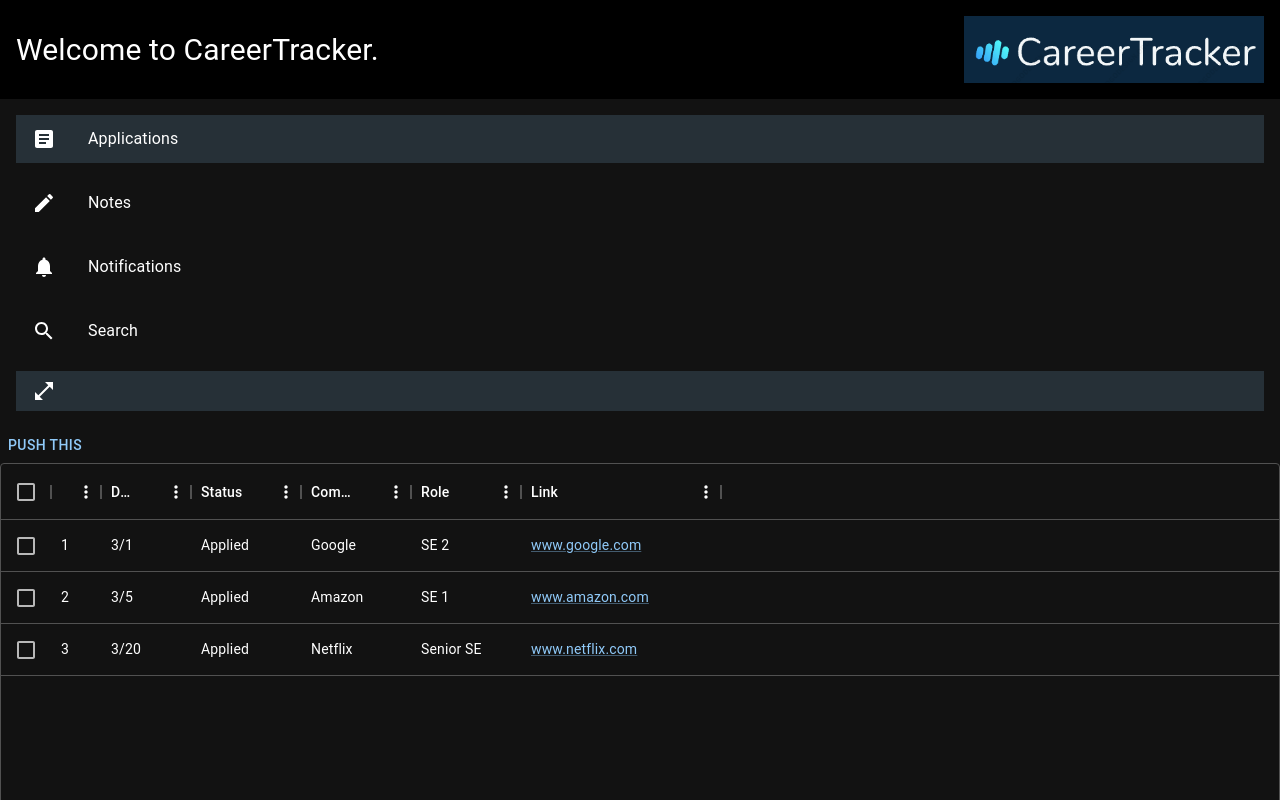
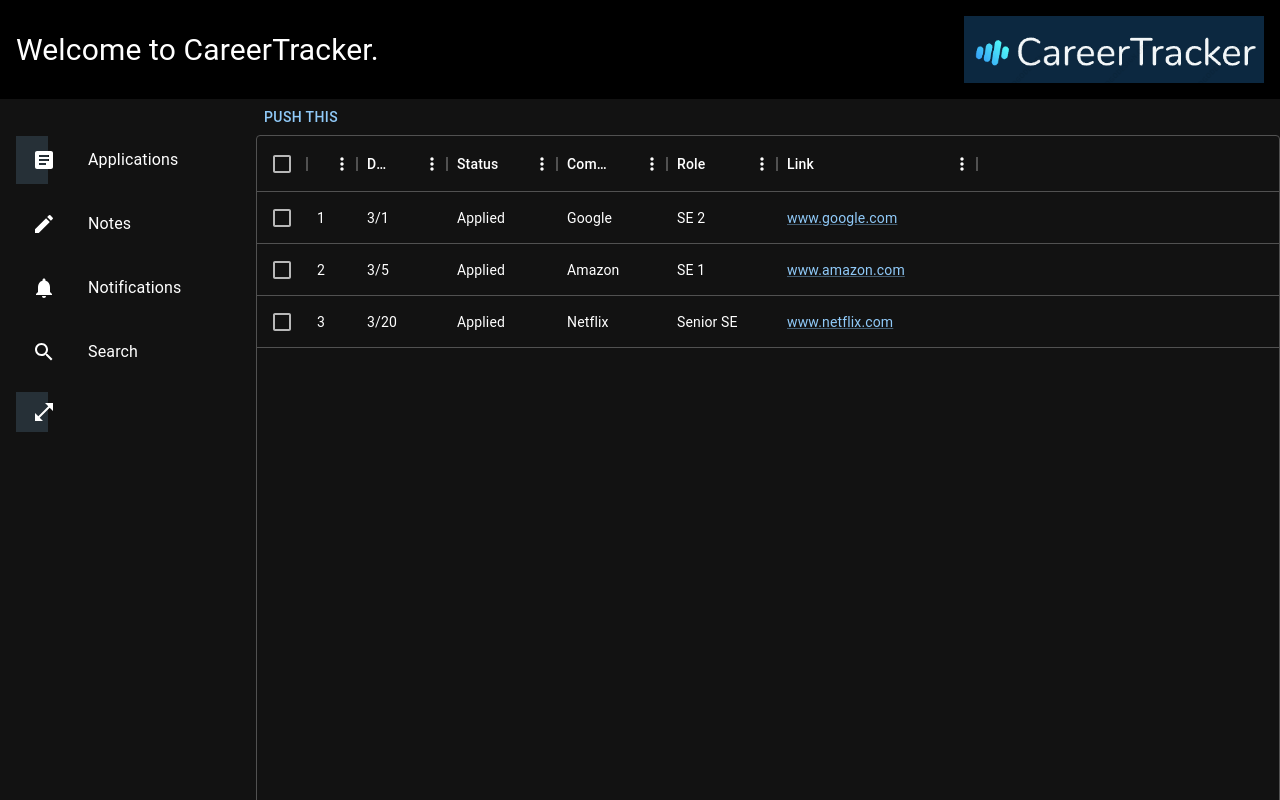
Before and after one commit to CareerTrackr/CareerTracker, a React (Vite) app: page / in a window 1280 px wide. Both pictures are taken after a click on the button "LOGIN". Shown: the top 800 px of the page. Built offline with nearby package versions, Linux system fonts and the light colour scheme; a web font is replaced by a local one.

Commit message:
made sidebar on the side. text disappears when collapse button hit.

```diff
--- a/src/components/Sidebar.tsx
+++ b/src/components/Sidebar.tsx
@@ -58,7 +58,8 @@ export const Sidebar: React.FunctionComponent<PageOptions> = ({
   }
 
   return (
-    <Box sx={{ width: '100%', height: 'auto', mx: 0 }}>
+    <div className="sidenav">
+      <Box sx={{ width: '20%', height: 'auto', mx: 0 }}>
         <List>
           <ListItem>
             <ListItemButton
@@ -116,5 +117,6 @@ export const Sidebar: React.FunctionComponent<PageOptions> = ({
           </ListItem>
         </List>
       </Box>
+    </div>
   );
 };
--- a/src/views/Applications.tsx
+++ b/src/views/Applications.tsx
@@ -1,15 +1,15 @@
-import React from "react";
-import { Box, Button } from "@mui/material";
+import React from 'react';
+import { Box, Button } from '@mui/material';
 import Link from '@mui/material/Link';
 import { DataGrid, GridColDef } from '@mui/x-data-grid';
 
 export const Applications = () => {
   function testFunc() {
-    fetch("http://localhost:5174/")
+    fetch('http://localhost:5174/');
   }
 
   const columns: GridColDef[] = [
-    { field: 'id', headerName: 'ID', width: 50},
+    { field: 'id', headerName: 'ID', width: 50 },
     {
       field: 'date',
       headerName: 'Date',
@@ -37,19 +37,43 @@ export const Applications = () => {
     {
       field: 'link',
       headerName: 'Link',
-      renderCell: (params) => <Link href={`https://${params.row.link}`}>{params.row.link}</Link>,
+      renderCell: (params) => (
+        <Link href={`https://${params.row.link}`}>{params.row.link}</Link>
+      ),
       width: 200,
       editable: true,
     },
-  ]
+  ];
 
   const rows = [
-    { id: 1, date: '3/1', status: 'Applied', company: 'Google', role: 'SE 2', link: 'www.google.com' },
-    { id: 2, date: '3/5', status: 'Applied', company: 'Amazon', role: 'SE 1', link: 'www.amazon.com' },
-    { id: 3, date: '3/20', status: 'Applied', company: 'Netflix', role: 'Senior SE', link: 'www.netflix.com' },
-  ]
+    {
+      id: 1,
+      date: '3/1',
+      status: 'Applied',
+      company: 'Google',
+      role: 'SE 2',
+      link: 'www.google.com',
+    },
+    {
+      id: 2,
+      date: '3/5',
+      status: 'Applied',
+      company: 'Amazon',
+      role: 'SE 1',
+      link: 'www.amazon.com',
+    },
+    {
+      id: 3,
+      date: '3/20',
+      status: 'Applied',
+      company: 'Netflix',
+      role: 'Senior SE',
+      link: 'www.netflix.com',
+    },
+  ];
 
   return (
+    <div className="applications">
       <Box sx={{ height: '100vh', width: '100%' }}>
         <Button onClick={testFunc}>Push This</Button>
         <DataGrid
@@ -59,5 +83,6 @@ export const Applications = () => {
           disableRowSelectionOnClick
         />
       </Box>
-  )
-}
+    </div>
+  );
+};
--- a/style.css
+++ b/style.css
@@ -16,3 +16,18 @@
 img {
   width: 300px;
 }
+
+.sidenav {
+  height: 100%;
+  width: 20%;
+  position: fixed;
+  top: 100px;
+  left: 0;
+  z-index: 1;
+  overflow-x: hidden;
+  padding-top: 20px;
+}
+
+.applications {
+  margin-left: 20%;
+}
```
Lines whose indentation alone changed are shown as unchanged.
